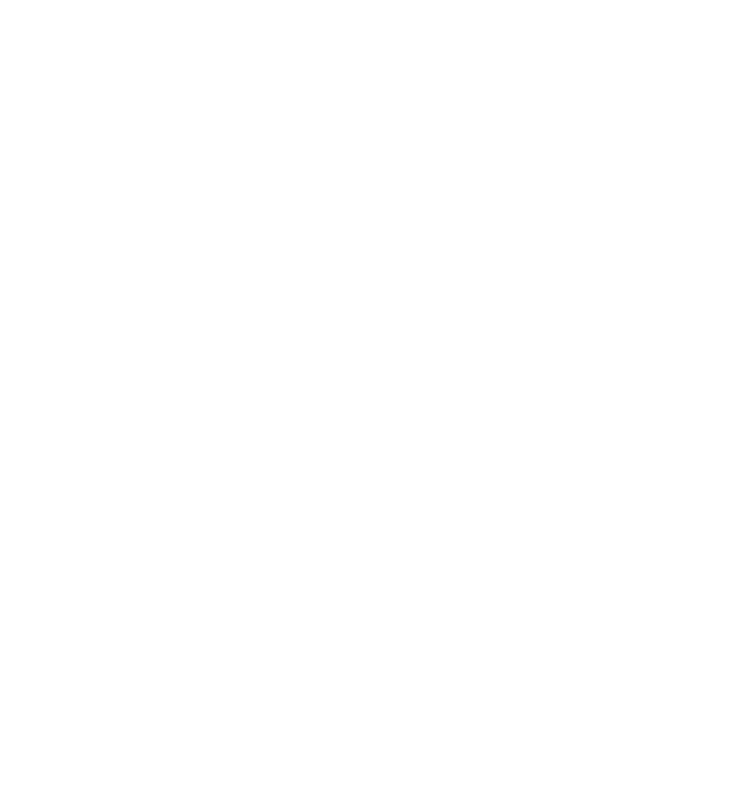
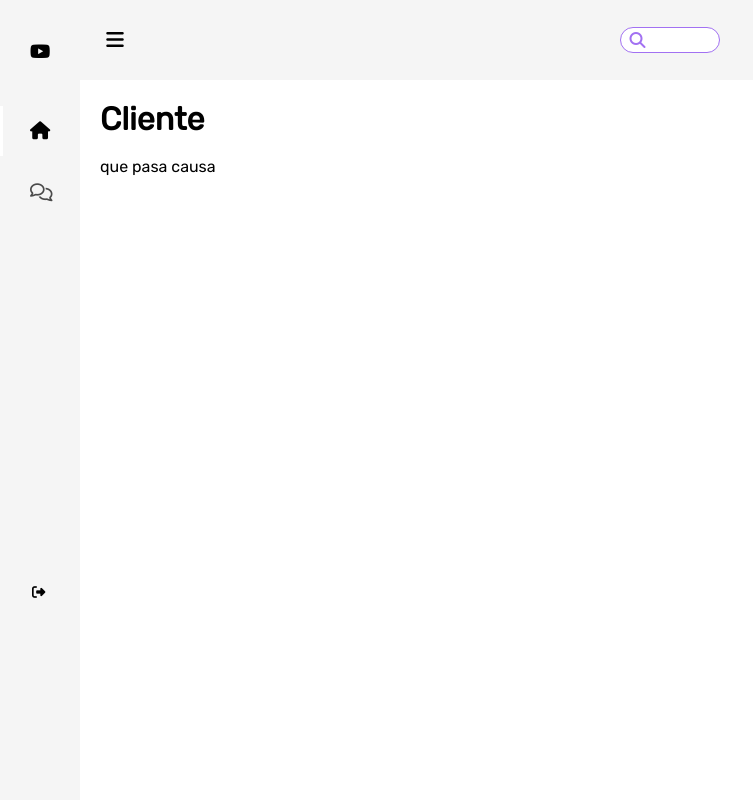
Before and after one commit to LuisB1717/Bubble, a PHP site: page /cliente/index.html in a window 1280 px wide. Before the commit the part shown is empty. Shown: the whole page, without its empty margins (0-753 px from the left). Run offline with PHP 8.4, Linux system fonts and the light colour scheme; some libraries are stand-ins or nearby versions.

Commit message:
Interfaz_cliente

```diff
--- /dev/null
+++ b/publico/cliente/cliente.css
@@ -0,0 +1,254 @@
+
+*{
+    margin: 0;
+    padding: 0;
+    box-sizing: border-box;
+    text-decoration: none;
+    font-family: Rubik;
+}
+
+body{
+    margin-left: 80px;
+    margin-top: 80px;
+    transition: margin-left 300ms cubic-bezier(0.785, 0.135, 0.15, 0.86);
+}
+
+main{
+    padding: 20px;
+}
+
+header{
+    width: 100%;
+    height: 80px;
+    background: #f5f5f5;
+    display: flex;
+    align-items: center;
+    position: fixed;
+    top: 0;
+    z-index: 200;
+}
+
+.icon__menu{
+    width: 50px;
+    height: 100%;
+    display: flex;
+    justify-content: center;
+    align-items: center;
+    transform: translateX(10px);
+}
+
+.icon__menu i{
+    font-size: 20px;
+    cursor: pointer;
+    position: absolute;
+
+}
+
+.buscar_negocio{
+    position: absolute;
+    top: 50%;
+    right: 50%;
+    transform: translate(0%, -50%);
+}
+.buscar_negocio input{
+    width: 100px;
+    height: 26px;
+    outline: none;
+    font-size: 14px;
+    border-radius: 20px;
+    color: black;
+    border: 1px solid #A271F2;
+    text-align: center;
+    transition: all .5s;
+
+}
+.buscar_negocio input:hover{
+    width: 220px;
+    background-color: #fff;
+    border-color: #A271F2 ;
+    box-shadow: 0 0 5px #EEEDED;
+}
+
+.btn_buscar{
+    position: absolute;
+    top: 0;
+    right: 0;
+    left: 4px;
+    width: 27px;
+    height: 27px;
+    line-height: 27px;
+    text-align: center;
+    color:#A271F2;
+    border-radius: 50%;
+    cursor: pointer;
+}
+
+.menu__side{
+    width: 80px;
+    height: 100%;
+    background: #f5f5f5;
+    position: fixed;
+    top: 0;
+    left: 0;
+    color: #EEEDED;
+    font-size: 18px;
+    z-index: 300;
+    overflow: hidden;
+    overflow-y: scroll;
+    border-right: 20px solid #f5f5f5;
+    transition: all 300ms cubic-bezier(0.785, 0.135, 0.15, 0.86);
+}
+
+/*Ocultar scroll para chrome, safari y opera*/
+.menu__side::-webkit-scrollbar{
+    display: none;
+}
+
+/*Ocultar scroll para IE, Edge y Firefox*/
+.menu__side{
+    -ms-overflow-style: none;
+    scrollbar-width: none;
+}
+
+
+.name__page{
+    padding: 20px 30px;
+    display: flex;
+    align-items: center;
+    margin-top: 10px;
+}
+
+.name__page i{
+    width: 20px;
+    margin-right: 20px;
+    color: black;
+}
+.name__page h4{
+    color: black;
+}
+
+
+.options__menu{
+    padding: 20px 30px;
+    position: absolute;
+    top: 80px;
+   }
+
+.options__menu a{
+    color: #000000b2;
+    cursor: default;
+    display: block;
+    position: relative;
+    transition: color 300ms;
+}
+.options__menu .selected i{
+
+    color: black;
+}
+.options__menu .selected .option h4{
+
+    color: black;
+}
+
+.options__menu a:hover{
+    color: rgb(0, 0, 0);
+}
+
+.options__menu .option{
+    padding: 20px 0px;
+    display: flex;
+    align-items: center;
+    position: relative;
+}
+.btn_cerrar_sesion .option_2{
+    padding: 17px 30px;
+    display: flex;
+    align-items: center;
+    position: relative;
+
+}
+.btn_cerrar_sesion .option_2 i{
+    width: 20px;
+    margin-right: 20px;
+    cursor: pointer;
+}
+
+.options__menu .option i{
+    width: 20px;
+    margin-right: 20px;
+    cursor: pointer;
+}
+
+.options__menu .option h4{
+    font-weight: 300;
+    cursor: pointer;
+}
+.menu__side .btn_cerrar_sesion{
+
+    top: 0;
+    right: 0;
+    margin-bottom: 30px;
+    text-align: center;
+    color:#000;
+    cursor: default;
+    background:transparent;
+    border-color: transparent;
+    position:relative;
+    transition: color 300ms;
+    margin-top: 460px;
+}
+
+.parrafo_cerrar{
+    cursor:pointer;
+    font-weight:400;
+    font-size: 17px;
+}
+
+a.selected{
+    color: #fff;
+}
+
+.selected:before{
+    content: '';
+    width: 3px;
+    height: 80%;
+    background: white;
+    position: absolute;
+    top: 10%;
+    left: -30px;
+}
+
+
+.img_bubble{
+
+    right: 110px;
+    width: 90px;
+    height:70px;
+    position:absolute;
+}
+
+/*Clases para usar en JavaScript*/
+
+.body_move{
+    margin-left: 250px;
+}
+
+.menu__side_move{
+    width: 250px;
+}
+
+
+
+
+@media screen and (max-width: 760px){
+    .body_move{
+        margin-left: 0px;
+    }
+
+    .menu__side_move{
+        width: 80px;
+        left: -80px;
+    }
+
+
+}
--- /dev/null
+++ b/publico/cliente/cliente.js
@@ -0,0 +1,39 @@
+//Ejecutar función en el evento click
+document.getElementById("btn_open").addEventListener("click", open_close_menu);
+
+//Declaramos variables
+var side_menu = document.getElementById("menu_side");
+var btn_open = document.getElementById("btn_open");
+var body = document.getElementById("body");
+
+//Evento para mostrar y ocultar menú
+    function open_close_menu(){
+        body.classList.toggle("body_move");
+        side_menu.classList.toggle("menu__side_move");
+    }
+
+//Si el ancho de la página es menor a 760px, ocultará el menú al recargar la página
+
+if (window.innerWidth < 760){
+
+    body.classList.add("body_move");
+    side_menu.classList.add("menu__side_move");
+}
+
+//Haciendo el menú responsive(adaptable)
+
+window.addEventListener("resize", function(){
+
+    if (window.innerWidth > 760){
+
+        body.classList.remove("body_move");
+        side_menu.classList.remove("menu__side_move");
+    }
+
+    if (window.innerWidth < 760){
+
+        body.classList.add("body_move");
+        side_menu.classList.add("menu__side_move");
+    }
+
+});
--- a/publico/cliente/index.html
+++ b/publico/cliente/index.html
@@ -0,0 +1,73 @@
+<!DOCTYPE html>
+<html lang="en">
+<head>
+    <meta charset="UTF-8">
+    <title>Cliente</title>
+    <link rel="stylesheet" href="cliente.css">
+    <script src="https://kit.fontawesome.com/41bcea2ae3.js" crossorigin="anonymous"></script>
+    <link href="https://fonts.googleapis.com/css2?family=Rubik&display=swap" rel="stylesheet">
+
+</head>
+<body id="body">
+
+    <header>
+        <div class="icon__menu">
+            <i class="fas fa-bars" id="btn_open"></i>
+        </div>
+
+        <div class="buscar_negocio">
+            <input type="text" name="buscar" placeholder="" autocomplete="off">
+            <div class="btn_buscar">
+                   <i class="fas fa-search icon"></i>
+            </div>
+        </div>
+        <!--<img class="img_bubble" src="../img/bubble.png"> -->
+
+    </header>
+
+    <div class="menu__side" id="menu_side">
+
+        <div class="name__page">
+            <i class="fab fa-youtube"></i>
+            <h4>Luis Barboza</h4>
+        </div>
+
+        <div class="options__menu">
+
+            <a href="#" class="selected">
+                <div class="option">
+                    <i class="fas fa-home" title="Inicio"></i>
+                    <h4>Inicio</h4>
+                </div>
+            </a>
+
+            <a href="#">
+                <div class="option">
+                    <i class="far fa-comments" title="Chats"></i>
+                    <h4>Chats</h4>
+                </div>
+            </a>
+
+        </div>
+
+        <button class="btn_cerrar_sesion">
+            <div class="option_2">
+                <i class="fas fa-sign-out-alt"></i>
+                <h4 class="parrafo_cerrar">Cerrar sesión</h4>
+            </div>
+
+        </button>
+    </div>
+
+    <main>
+        <h1>Cliente</h1><br>
+        <p>que pasa causa
+
+        </p> <br>
+
+        <p></p>
+    </main>
+
+    <script src="cliente.js"></script>
+</body>
+</html>
--- a/publico/principal.css
+++ b/publico/principal.css
@@ -95,11 +95,12 @@ margin-top: 128px;
     color:#A271F2;
     text-decoration: none;
     display: block;
+    background:transparent;
 }
 .boton2:hover{
-    background: rgb(31, 30, 30);
+    background: #A271F2;
     cursor: pointer;
-    color: white;
+    color: #111;
 }
 
  .img_izquierda{
```
Also changed, not shown: publico/img/bubble.png (added).
